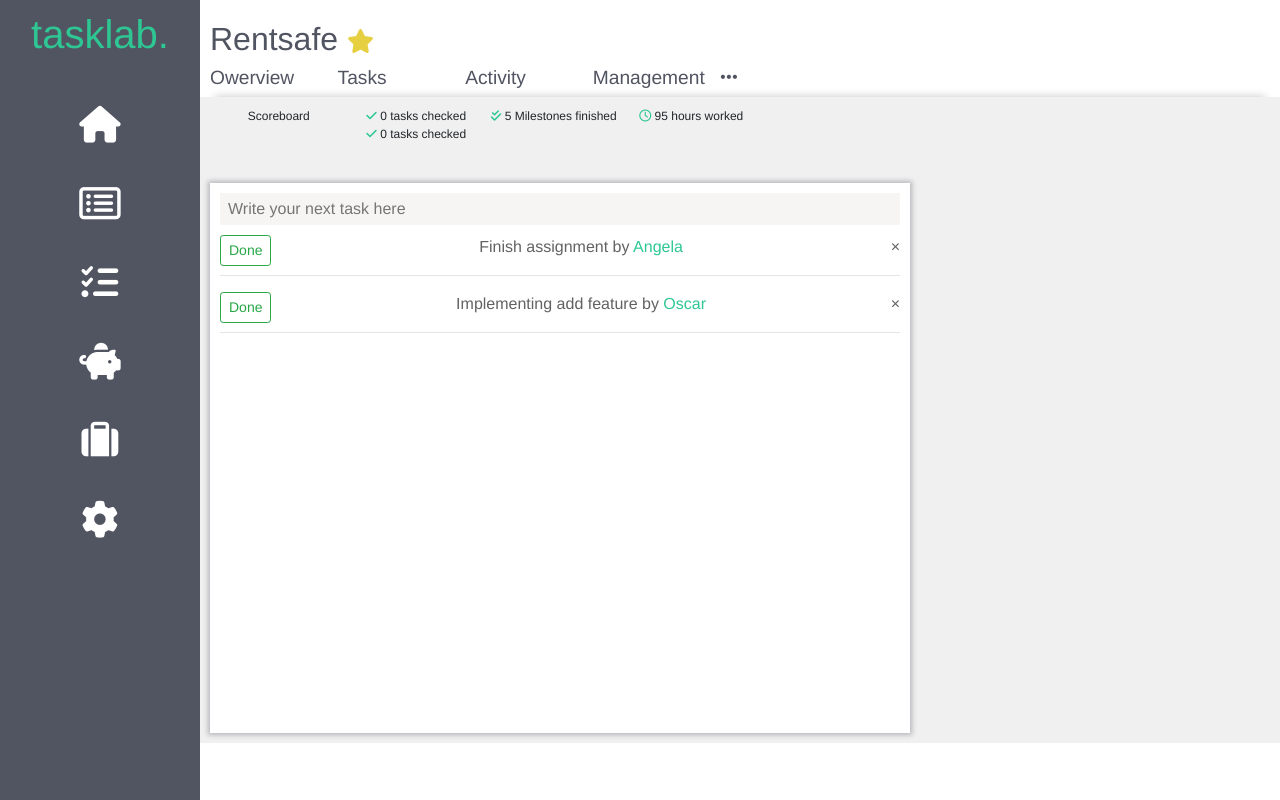
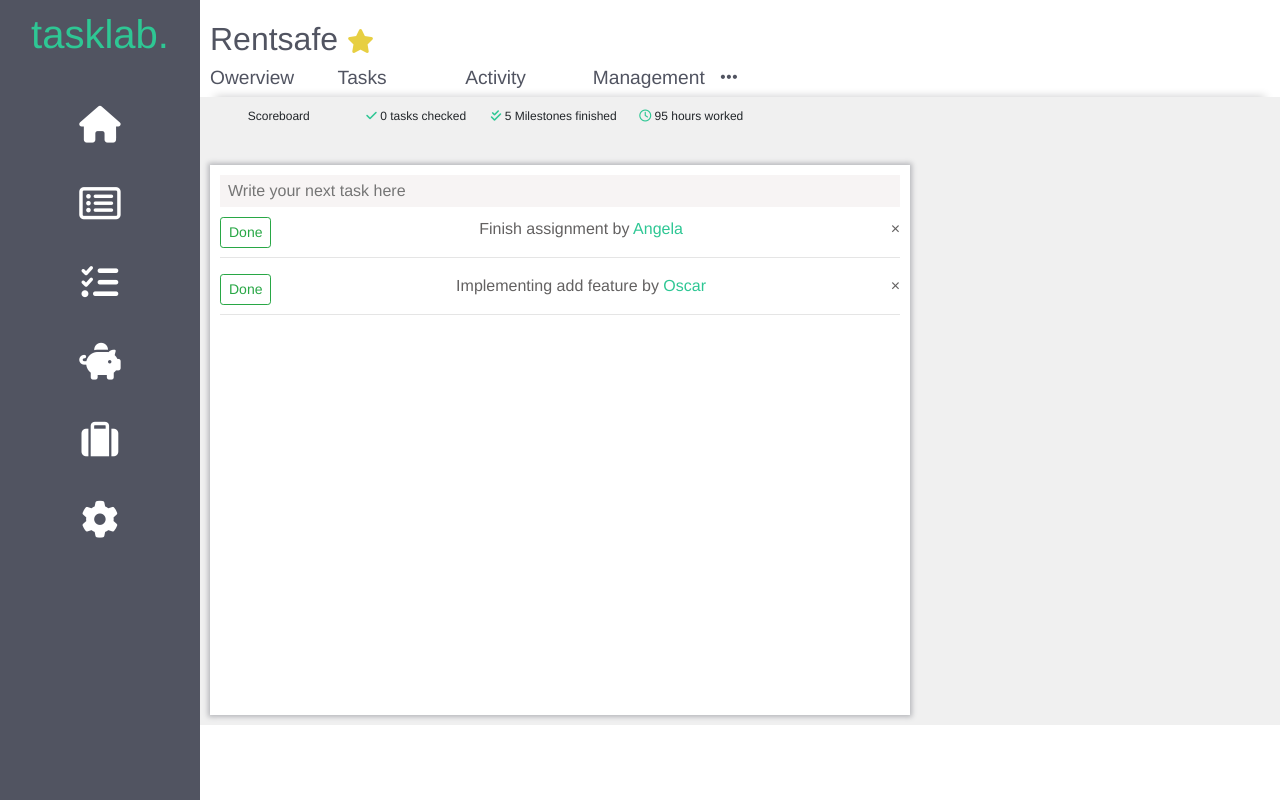
Before and after one commit to Vgnttv/Vue-TaskChecker, a Vue app: page /#/tasks in a window 1280 px wide. Built offline with nearby package versions, Linux system fonts and the light colour scheme.

Commit message:
Implemented the function to display the number of tasks checked

```diff
--- a/src/components/Home.vue
+++ b/src/components/Home.vue
@@ -19,10 +19,8 @@
         <div class="checks-list">
           <div class="checks">Scoreboard</div>
           <div class="checks">
-            <div v-for="(task) in tasks" :key="task.id">
-              <i class="fas fa-check"></i>
-              {{task.count}} tasks checked
-            </div>
+            <i class="fas fa-check"></i>
+            {{total}} tasks checked
           </div>
           <div class="checks">
             <i class="fas fa-check-double"></i> 5 Milestones finished
@@ -44,15 +42,16 @@ export default {
       required: true
     }
   },
-  data() {
-    return {
-      totalCount: 0
-      // this.tasks.reduce(function(previous, current) {
-      //   return previous + current.count;
-      // }, 0);
-    };
-  },
-
+  computed: {
+    total: function() {
+      if (!this.tasks) {
+        return 0;
+      }
+      return this.tasks.reduce(function(previous, current) {
+        return previous + current.count;
+      }, 0);
+    }
+  }
 };
 </script>
 
```
